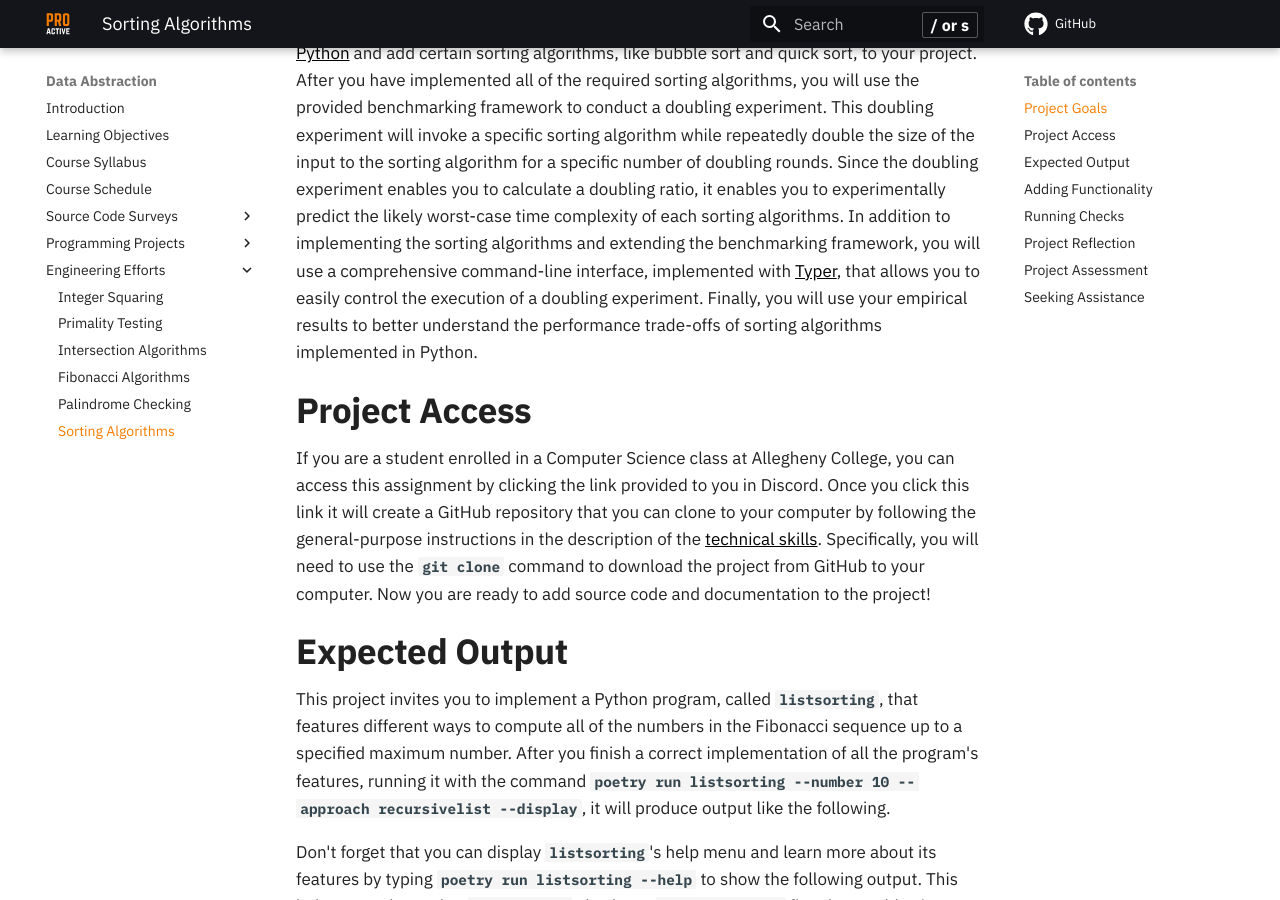
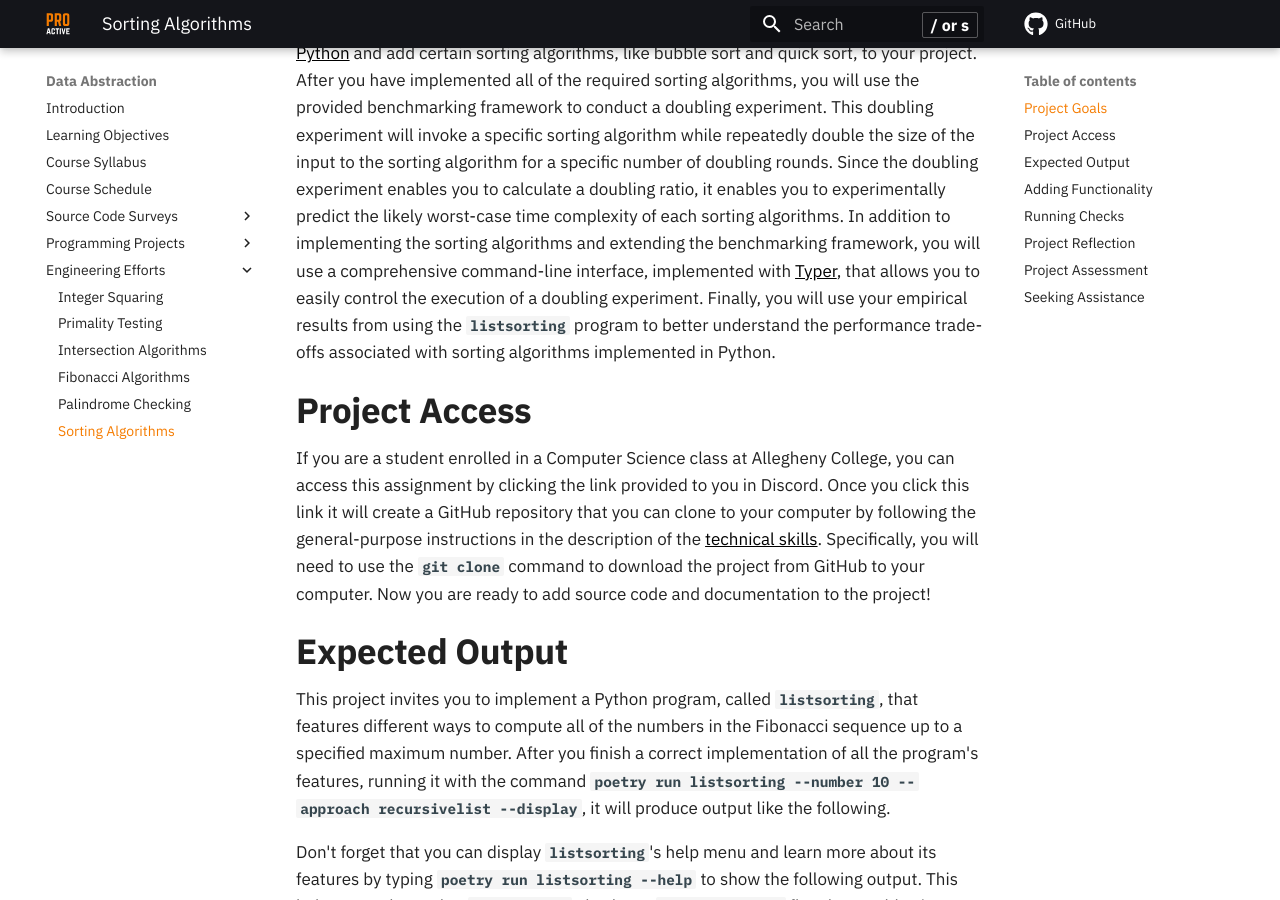
Before and after one commit to ProactiveProgrammers/www.proactiveprogrammers.com, an MkDocs documentation site: the page built from docs/data-abstraction/engineering-efforts/sorting-algorithms.md, in a window 1280 px wide and 900 px high, scrolled down 322 px. Built offline with MkDocs 1.6.1 and Material for MkDocs 9.7.7, drawn with Linux system fonts in a browser that asks for light colours; comment, search, counter and statistics services are not loaded.

Commit message:
fix: Improve the introduction in the sorting-algorithms.

```diff
--- a/docs/data-abstraction/engineering-efforts/sorting-algorithms.md
+++ b/docs/data-abstraction/engineering-efforts/sorting-algorithms.md
@@ -18,8 +18,9 @@ of each sorting algorithms. In addition to implementing the sorting algorithms
 and extending the benchmarking framework, you will use a comprehensive
 command-line interface, implemented with [Typer](https://typer.tiangolo.com/),
 that allows you to easily control the execution of a doubling experiment.
-Finally, you will use your empirical results to better understand the
-performance trade-offs of sorting algorithms implemented in Python.
+Finally, you will use your empirical results from using the `listsorting`
+program to better understand the performance trade-offs associated with sorting
+algorithms implemented in Python.
 
 ## Project Access
 
```
